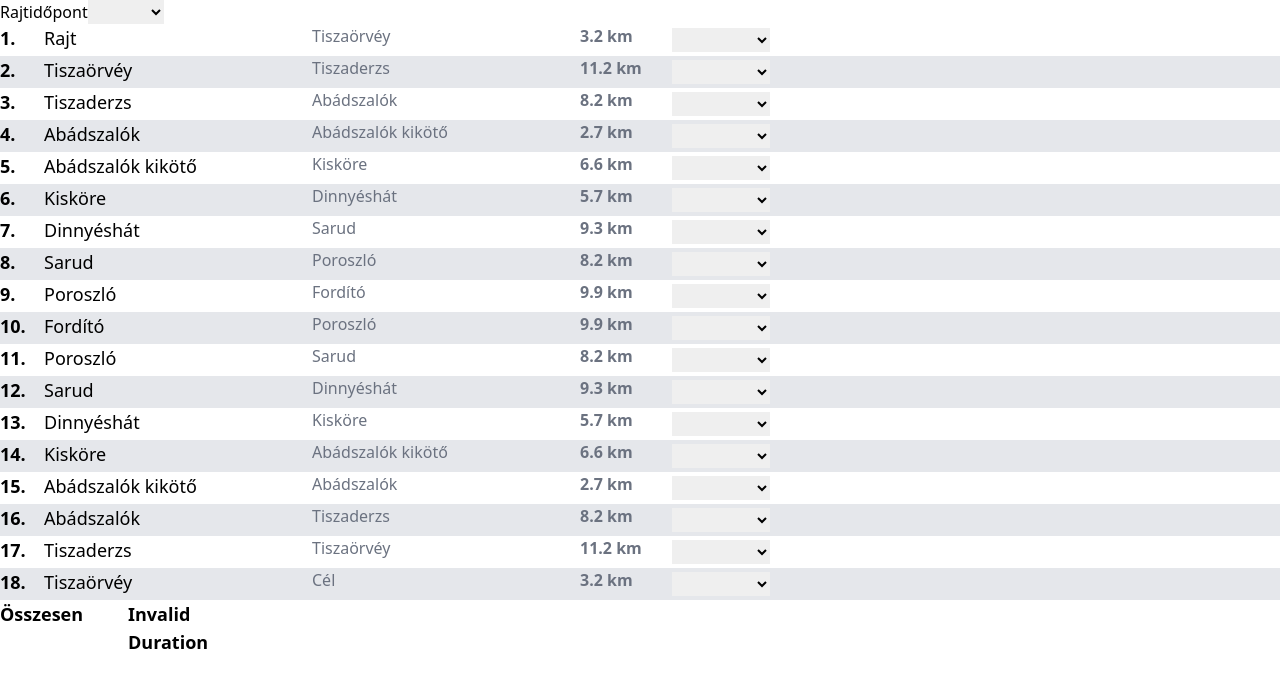
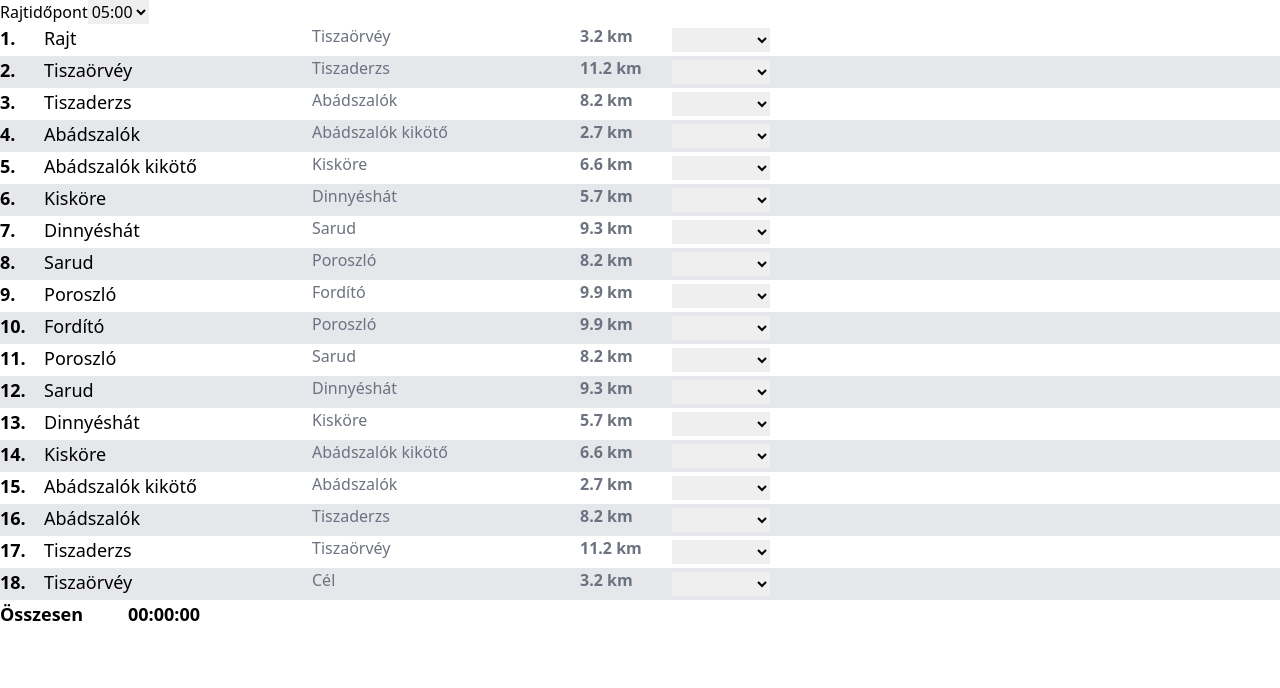
Before and after one commit to wboyz/utt-calculator, a Nuxt app: page / in a window 1280 px wide. Shown: the top 688 px of the page. Built offline with nearby package versions, Linux system fonts and the light colour scheme.

Commit message:
refactor: pace -> SimpleDuration
- use simple duration for starting and arrival time calculation
- fix starting time

```diff
--- a/app.vue
+++ b/app.vue
@@ -1,11 +1,11 @@
 <script setup lang="ts">
-import { Pace } from './models/pace';
+import { SimpleDuration } from './models/simple-duration';
 import { Runner } from './models/runner';
 import { Section } from './models/section';
 import { Duration } from "luxon";
 
 const selectedRunners = ref<Runner[]>([]);
-const startingTime = ref('05:00');
+const startingTime = ref(new SimpleDuration(5, 0, 0));
 
 const sections: Section[] = [
   new Section(1, 3.2, 'Rajt', 'Tiszaörvéy', startingTime.value),
@@ -29,28 +29,27 @@ const sections: Section[] = [
 ];
 
 const runners: Runner[] = [
-  new Runner('Runner 1', new Pace(6, 30)),
-  new Runner('Runner 2', new Pace(7, 30)),
-  new Runner('Runner 3', new Pace(7, 15)),
-  new Runner('Runner 4', new Pace(5, 30)),
-  new Runner('Runner 5', new Pace(4, 30)),
-  new Runner('Runner 6', new Pace(6, 50)),
-  new Runner('Runner 7', new Pace(7, 0)),
-  new Runner('Runner 8', new Pace(7, 30)),
-  new Runner('Runner 9', new Pace(7, 10)),
-  new Runner('Runner 10', new Pace(6, 50))
+  new Runner('Runner 1', new SimpleDuration(0, 6, 30)),
+  new Runner('Runner 2', new SimpleDuration(0, 7, 30)),
+  new Runner('Runner 3', new SimpleDuration(0, 7, 15)),
+  new Runner('Runner 4', new SimpleDuration(0, 5, 30)),
+  new Runner('Runner 5', new SimpleDuration(0, 4, 30)),
+  new Runner('Runner 6', new SimpleDuration(0, 6, 50)),
+  new Runner('Runner 7', new SimpleDuration(0, 7, 0)),
+  new Runner('Runner 8', new SimpleDuration(0, 7, 30)),
+  new Runner('Runner 9', new SimpleDuration(0, 7, 10)),
+  new Runner('Runner 10', new SimpleDuration(0, 6, 50))
 ];
 
-const formattedTimes = Array.from({ length: 60 * 10 }, (_, i) => {
+const availableStartingTimes = Array.from({ length: 60 * 10 }, (_, i) => {
   const time = Duration.fromObject({ minutes: i }).plus({ hours: 5 });
-  return time.toFormat('HH:mm');
+  return { label: time.toFormat('hh:mm'), value: new SimpleDuration(time.hours, time.minutes, time.seconds) };
 });
 
-function calculateDuration(time1: string = '00:00', time2: string = '00:00') {
-  const startTime = Duration.fromISO(time1);
-  const runningTime = Duration.fromISO(time2);
-
-  return startTime.plus(runningTime).toFormat('HH:mm');
+function calculateDuration(time1: SimpleDuration, time2: SimpleDuration) {
+  const startTime = Duration.fromObject(time1);
+  const runningTime = Duration.fromObject(time2);
+  return startTime.minus(runningTime).toFormat('hh:mm:ss');
 }
 
 </script>
@@ -60,7 +59,7 @@ function calculateDuration(time1: string = '00:00', time2: string = '00:00') {
     <div>Rajtidőpont</div>
     <div>
       <select v-model="startingTime">
-        <option v-for="time in formattedTimes" :key="time" :value="time">{{ time }}</option>
+        <option v-for="time in availableStartingTimes" :key="time.label" :value="time.value">{{ time.label }}</option>
       </select>
     </div>
   </div>
@@ -104,5 +103,4 @@ function calculateDuration(time1: string = '00:00', time2: string = '00:00') {
     </div>
   </div>
 
-</template>import dayjs from 'dayjs';
-import { Duration } from './models/duration';
+</template>
--- a/models/pace.ts
+++ /dev/null
@@ -1,3 +0,0 @@
-export class Pace {
-  constructor(public minutes: number = 0, public seconds: number = 0) { }
-}
--- a/models/runner.ts
+++ b/models/runner.ts
@@ -1,8 +1,8 @@
 import { Duration } from "luxon";
-import type { Pace } from "./pace";
+import type { SimpleDuration } from "./simple-duration";
 
 export class Runner {
-  constructor(public name: string, public pace: Pace) { }
+  constructor(public name: string, public pace: SimpleDuration) { }
 
   formattedTime(distance: number) {
     const totalTimeInSeconds = this.pace.minutes * 60 + this.pace.seconds;
--- a/models/section.ts
+++ b/models/section.ts
@@ -1,4 +1,5 @@
 import { Duration } from "luxon";
+import { SimpleDuration } from "./simple-duration";
 
 export class Section {
   constructor(
@@ -6,19 +7,18 @@ export class Section {
     public distance: number,
     public from: string,
     public to: string,
-    public arrival: string
+    public arrival: SimpleDuration
   ) { }
 
-  public calculateArrival(startingTime: string, runningTime: string = '00:00'): string {
-    const [startingHours, startingMinutes] = startingTime.split(':').map(Number);
+  public calculateArrival(startingTime: SimpleDuration, runningTime: string = '00:00'): string {
     const [runningHours, runningMinutes] = runningTime.split(':').map(Number);
 
-    const totalMinutes = startingHours * 60 + startingMinutes + (runningHours * 60 + runningMinutes);
+    const totalMinutes = startingTime.hours * 60 + startingTime.minutes + (runningHours * 60 + runningMinutes);
     const hours = Math.floor(totalMinutes / 60);
     const minutes = Math.floor(totalMinutes % 60);
     const seconds = totalMinutes * 60 % 60;
 
-    this.arrival = Duration.fromObject({ hours, minutes, seconds }).toFormat('hh:mm:ss');
-    return this.arrival;
+    this.arrival = new SimpleDuration(hours, minutes, seconds);
+    return Duration.fromObject(this.arrival).toFormat('hh:mm:ss');
   }
 }
--- /dev/null
+++ b/models/simple-duration.ts
@@ -0,0 +1,3 @@
+export class SimpleDuration {
+  constructor(public hours: number = 0, public minutes: number = 0, public seconds: number = 0) { }
+}
```
